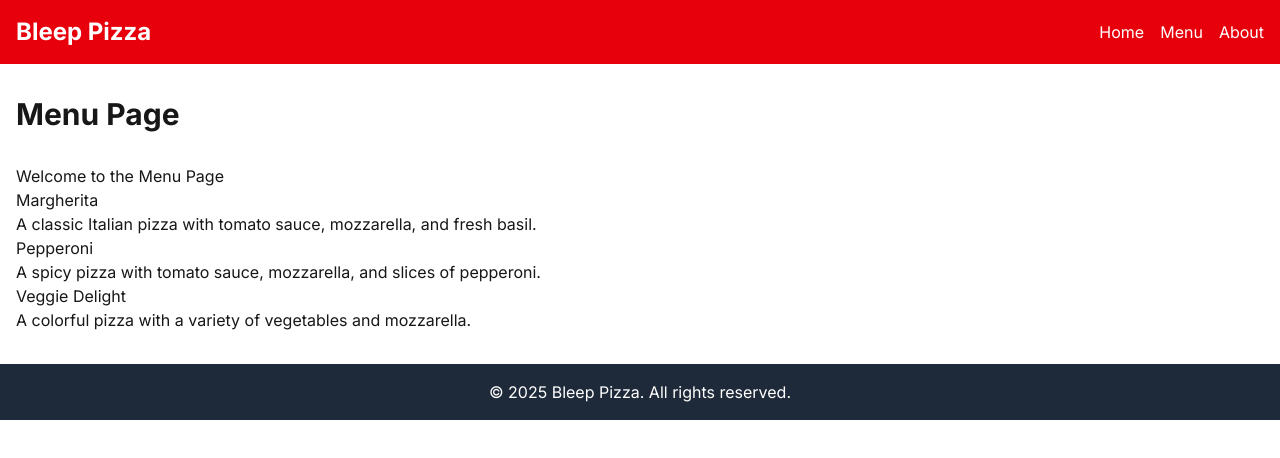
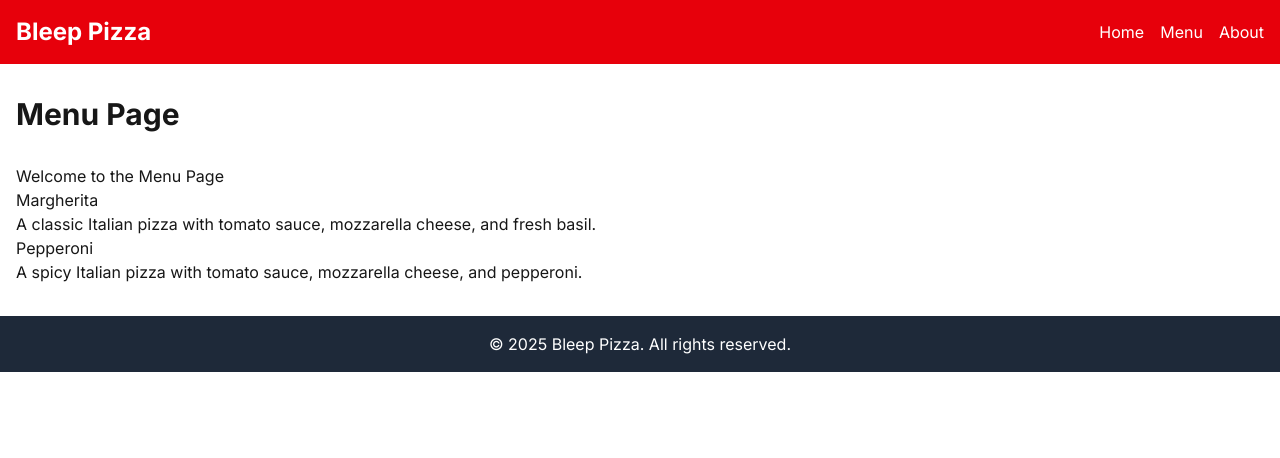
Before and after one commit to cloudstrifeffantasy/bleep-pizza, a Next.js app: page /menu in a window 1280 px wide. Shown: the top 458 px of the page. Built offline with nearby package versions, Linux system fonts and the light colour scheme; no server answers.

Commit message:
Fixed the fetch

```diff
--- a/src/app/menu/page.js
+++ b/src/app/menu/page.js
@@ -1,20 +1,18 @@
 
 export default async function MenuPage() {
 
-    //const res = await fetch("http://localhost:3000/api/menu");
-    //const data = await res.json();
-
-    const pizzas = [
-        { id: 1, name: "Margherita", description: "A classic Italian pizza with tomato sauce, mozzarella, and fresh basil." },
-        { id: 2, name: "Pepperoni", description: "A spicy pizza with tomato sauce, mozzarella, and slices of pepperoni." },
-        { id: 3, name: "Veggie Delight", description: "A colorful pizza with a variety of vegetables and mozzarella." }
-    ];
+    const baseUrl = process.env.NEXT_PUBLIC_BASE_URL || "http://localhost:3000";
+    const res = await fetch(`${baseUrl}/api/menu`, { cache: 'no-store' });
+    if (!res.ok) {
+        throw new Error('Failed to fetch data');
+    }
+    const data = await res.json();
 
     return (
         <main className="container mx-auto px-4">
             <h1 className="text-3xl font-bold my-8">Menu Page</h1>
             <p>Welcome to the Menu Page</p>
-            {pizzas.map(pizza => (
+            {data.pizzas.map(pizza => (
                 <div key={pizza.id}>
                     <h2>{pizza.name}</h2>
                     <p>{pizza.description}</p>
```
